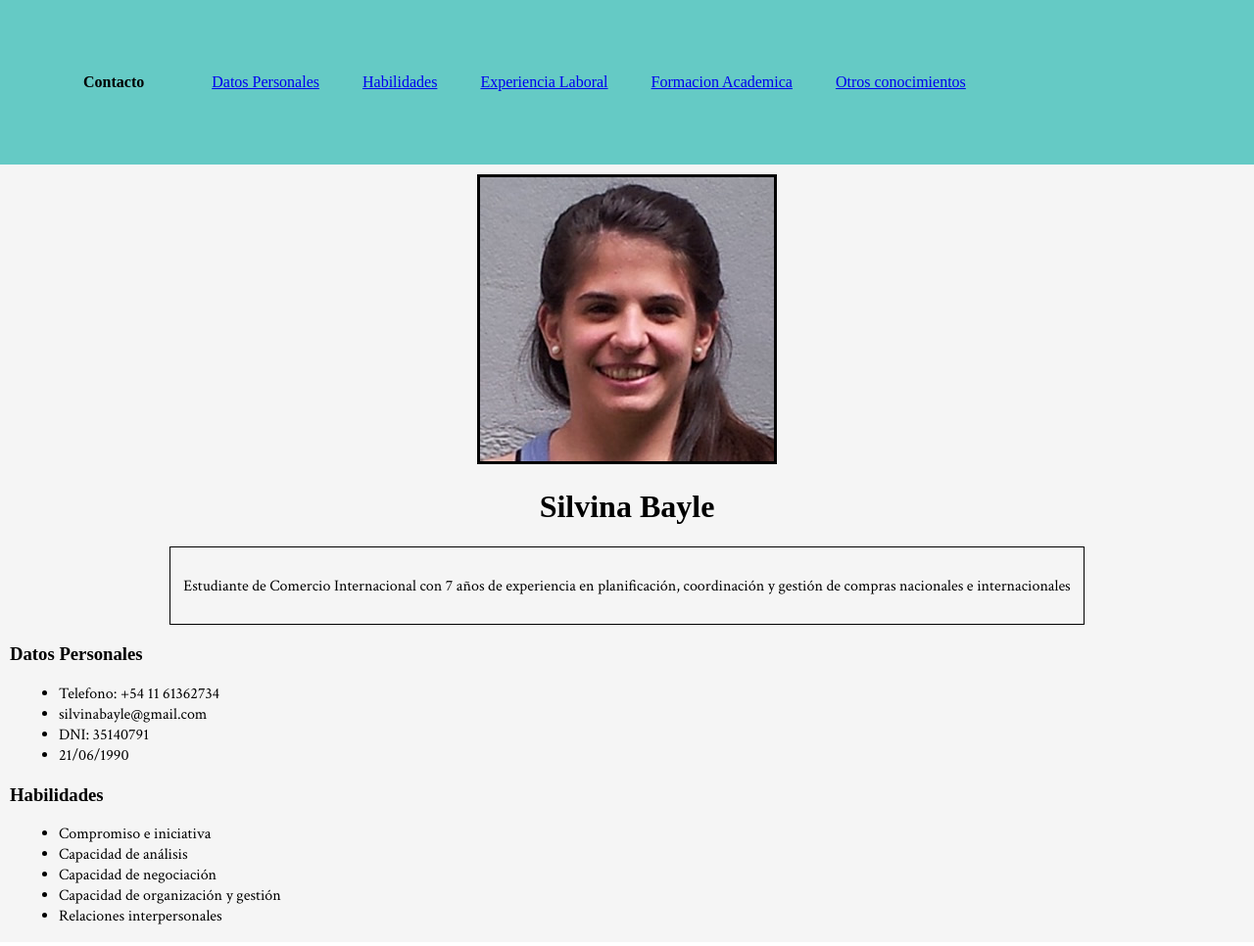
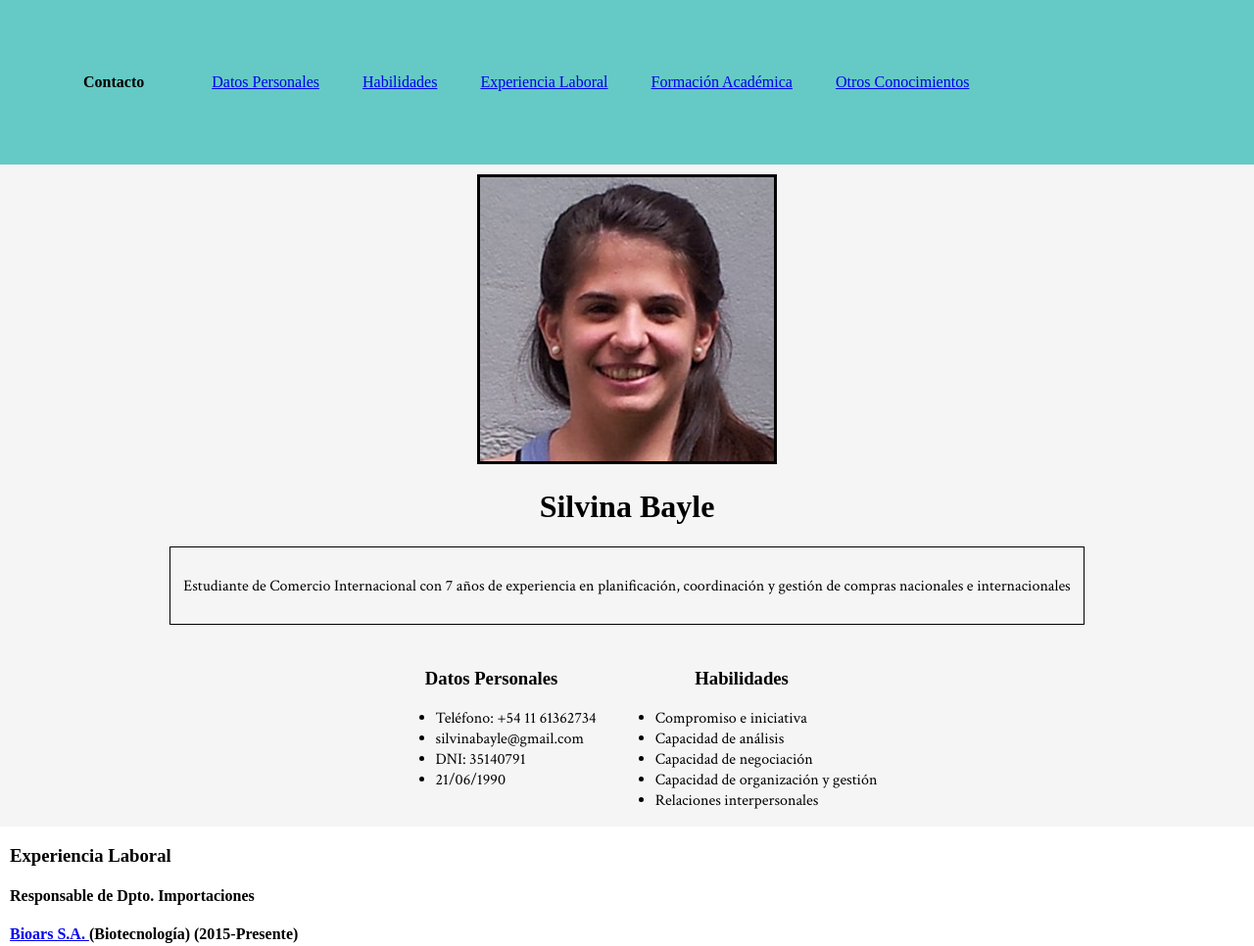
Before and after one commit to silvibayle/proyectocv.github.io, a plain HTML site: page index.html in a window 1280 px wide. Shown: the top 966 px of the page at 98% size. Drawn offline with Linux system fonts and the light colour scheme; files whose address does not match are found by name.

Commit message:
se corrige ortografia, actualiza formulario

```diff
--- a/css/estilo.css
+++ b/css/estilo.css
@@ -16,8 +16,13 @@ img{
     width: max-content;
     font-family: 'Crimson Text', serif;
 }
-.descripcion{
-    display: inline-block;
+.descripcion {
+    display: flex;
+    justify-content: center;
+    margin-top: 25px;
+}
+.descripcion h3{
+    text-align: center;
 }
 h1{
     text-align: center
@@ -64,6 +69,7 @@ body{
 }
 .laboral h3, h4{
     margin-left: 10px;
+
 }
 .formacion p{
     font-family: 'Crimson Text', serif;
--- a/css/estilos-form.css
+++ b/css/estilos-form.css
@@ -1,5 +1,6 @@
 body{
-    background-color:grey
+    background-color:whitesmoke;
+    font-family: 'Crimson Text', serif;
 }
 label, input{
     width: 100%;
@@ -20,3 +21,13 @@ button{
     align-items: center;
 
 }
+h3{
+    text-align:left
+}
+p{
+    font-family: 'Crimson Text', serif;
+    margin-inline: left;
+    width: max-content;
+    padding: 1%;
+
+}
--- a/index.html
+++ b/index.html
@@ -26,8 +26,8 @@
         <li><a href="#personal">Datos Personales</a></li>
         <li><a href="#habilidades">Habilidades</a></li>
         <li><a href="#laboral">Experiencia Laboral</a></li>
-        <li><a href="#formacion">Formacion Academica</a></li>
-        <li><a href="#otros">Otros conocimientos</a></li>
+        <li><a href="#formacion">Formación Académica</a></li>
+        <li><a href="#otros">Otros Conocimientos</a></li>
     </ul>
  </nav>
  <header>
@@ -39,16 +39,16 @@
     <p>Estudiante de Comercio Internacional con 7 años de experiencia en planificación, coordinación y gestión de compras nacionales e internacionales</p>
  </div>
  <div class="descripcion">
-    <div>
+    <div class="personal">
      <h3 id="personal">Datos Personales</h3>
         <ul>
-            <li>Telefono: +54 11 61362734</li>
+            <li>Teléfono: +54 11 61362734</li>
             <li>silvinabayle@gmail.com</li>
             <li>DNI: 35140791</li>
             <li>21/06/1990</li>
         </ul>
     </div>
-    <div>
+    <div class="habilidades">
      <h3 id="habilidades">Habilidades</h3>
         <ul>
             <li>Compromiso e iniciativa</li>
@@ -78,7 +78,7 @@
         </ul>
  </div>
  <div class="formacion">
-    <h3 id="formacion">Formacion Academica</h3>
+    <h3 id="formacion">Formacion Académica</h3>
             <p>Licenciatura en Comercio Internacional (2011- Actualidad) </p>
             <p>Tecnicatura en Comercio Internacional (2011-2019)</p>
             <p><a href="https://www.unlam.edu.ar/"; target="_blank"> Universidad Nacional de La Matanza </a></p>
```
Also changed, not shown: formulario.html (+7 -2 lines).
